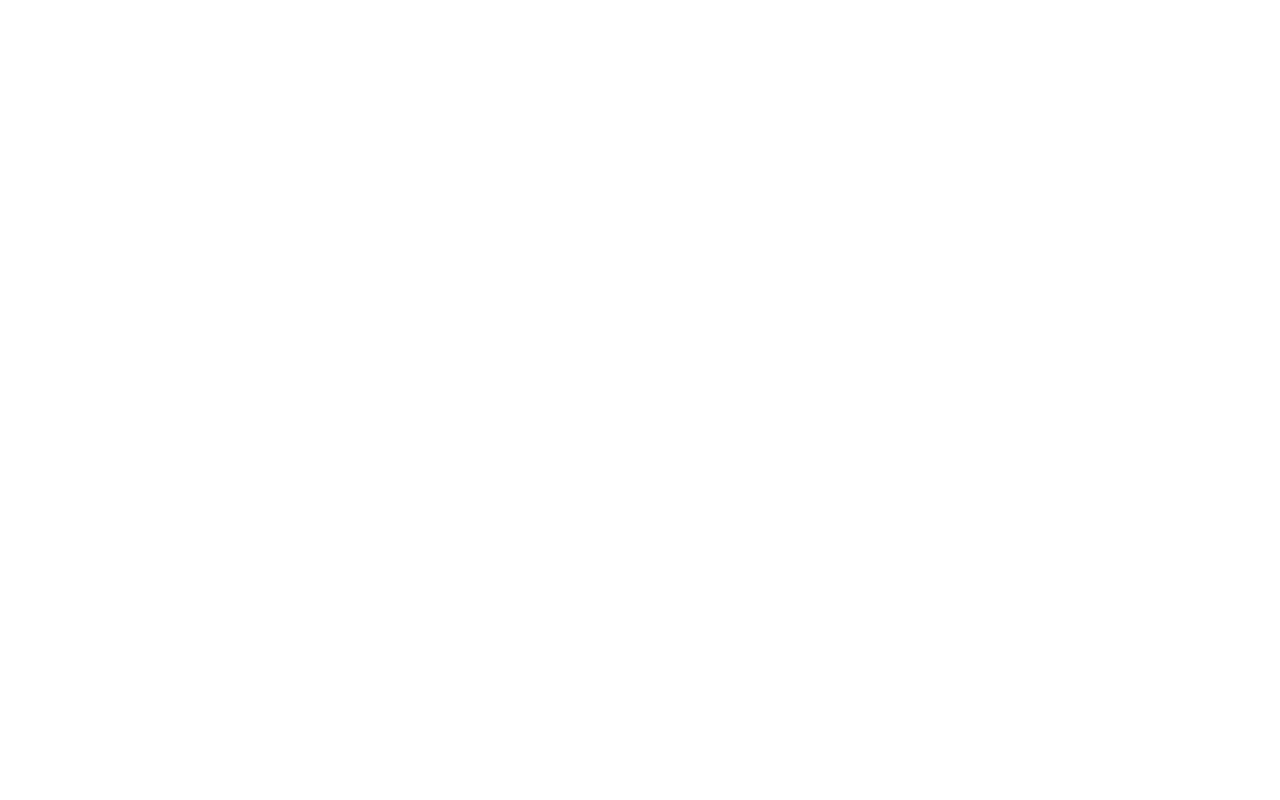
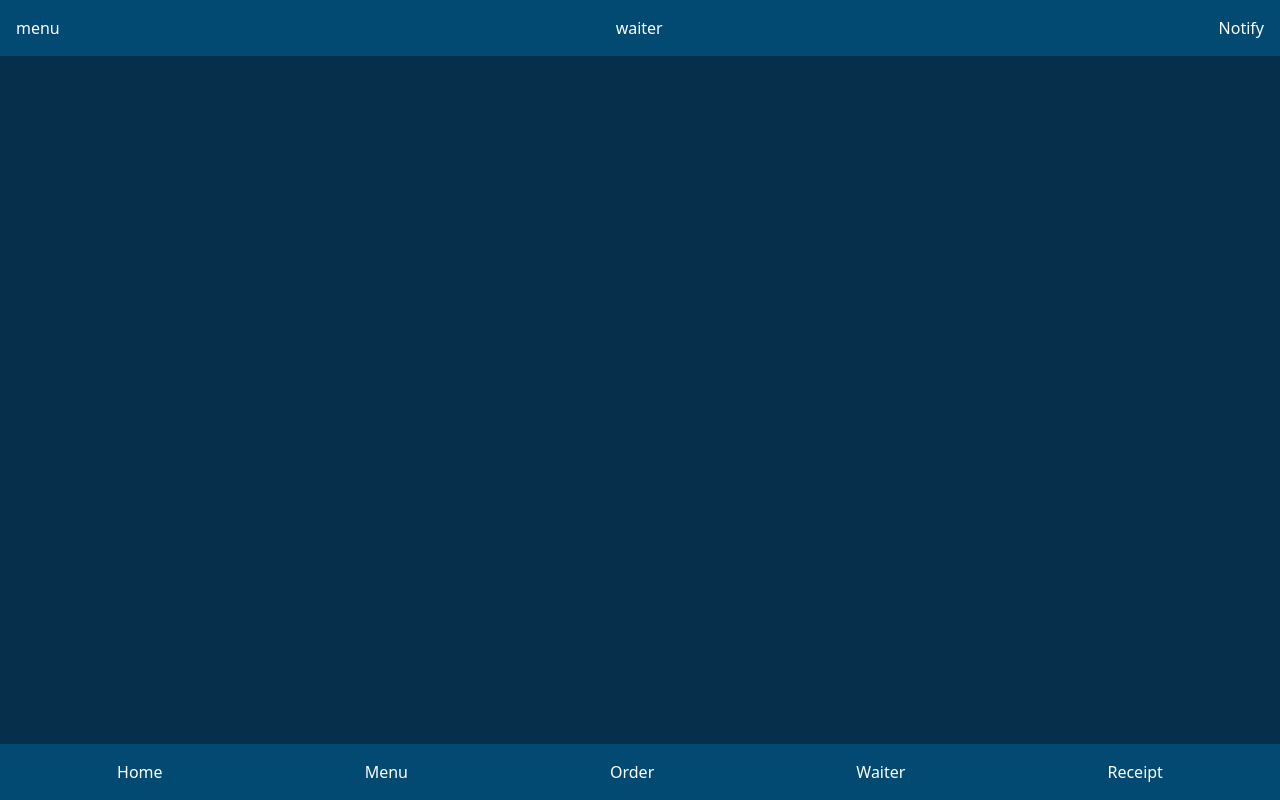
Before and after one commit to noahmuthama/Digi-Restaurant-menu, a plain HTML site: page waiter.html in a window 1280 px wide. Drawn offline with nearby package versions, Linux system fonts and the light colour scheme.

Commit message:
add top and bottom navbar for waiter.html

```diff
--- a/waiter.html
+++ b/waiter.html
@@ -3,9 +3,29 @@
 <head>
     <meta charset="UTF-8">
     <meta name="viewport" content="width=device-width, initial-scale=1.0">
-    <title>Document</title>
+    <title>waiter page</title>
+    <script src="https://cdn.jsdelivr.net/npm/@tailwindcss/browser@4"></script>
 </head>
-<body>
+<body class="bg-sky-950 text-sky-100 pt-16 pb-20">
+
+    <!-- Top nav -->
+    <nav class="fixed top-0 w-full flex justify-between p-4 bg-sky-900 text-white">
+        <a href="menu.html">menu</a>
+        <span>waiter</span>
+        <button>Notify</button>
+    </nav>
+    <main>
+
+    </main>
+
+     <!-- Bottom nav -->
+    <nav class="fixed bottom-0 w-full flex justify-around p-4 bg-sky-900 text-white">
+        <a href="index.html">Home</a>
+        <a href="menu.html">Menu</a>
+        <a href="order.html">Order</a>
+        <a href="waiter.html">Waiter</a>
+        <a href="receipt.html">Receipt</a>
+    </nav>
 
 </body>
 </html>
```
